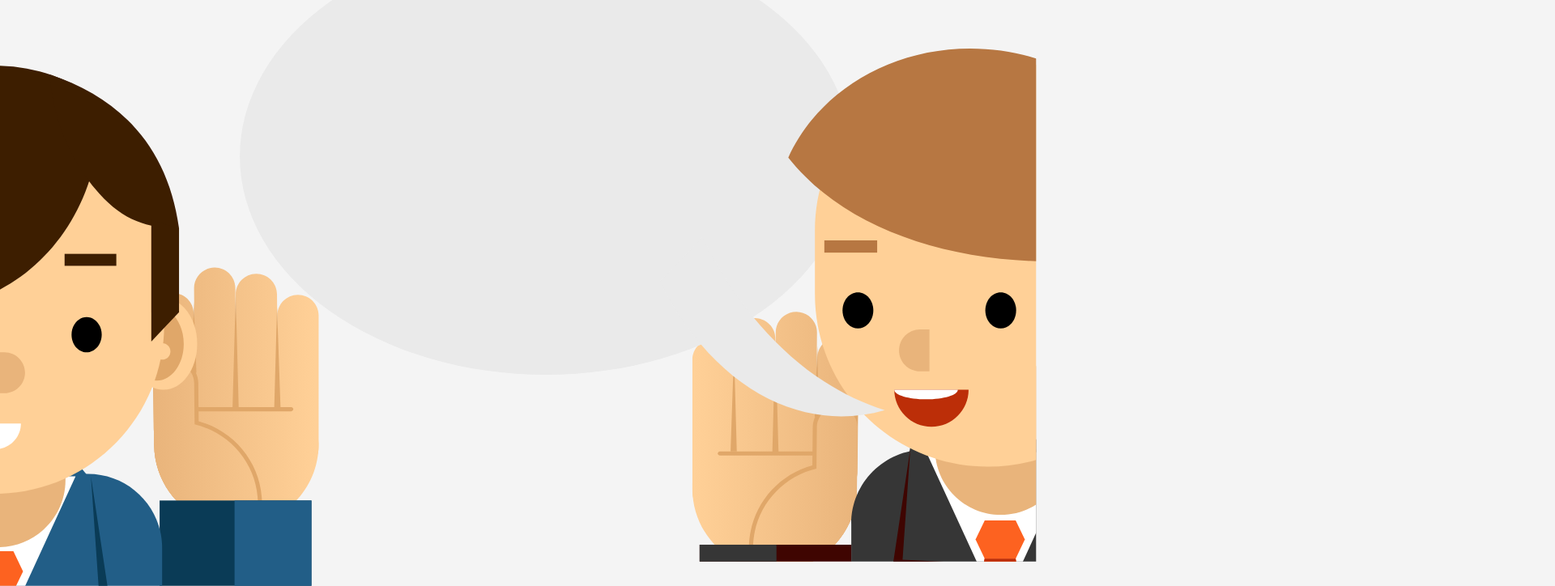
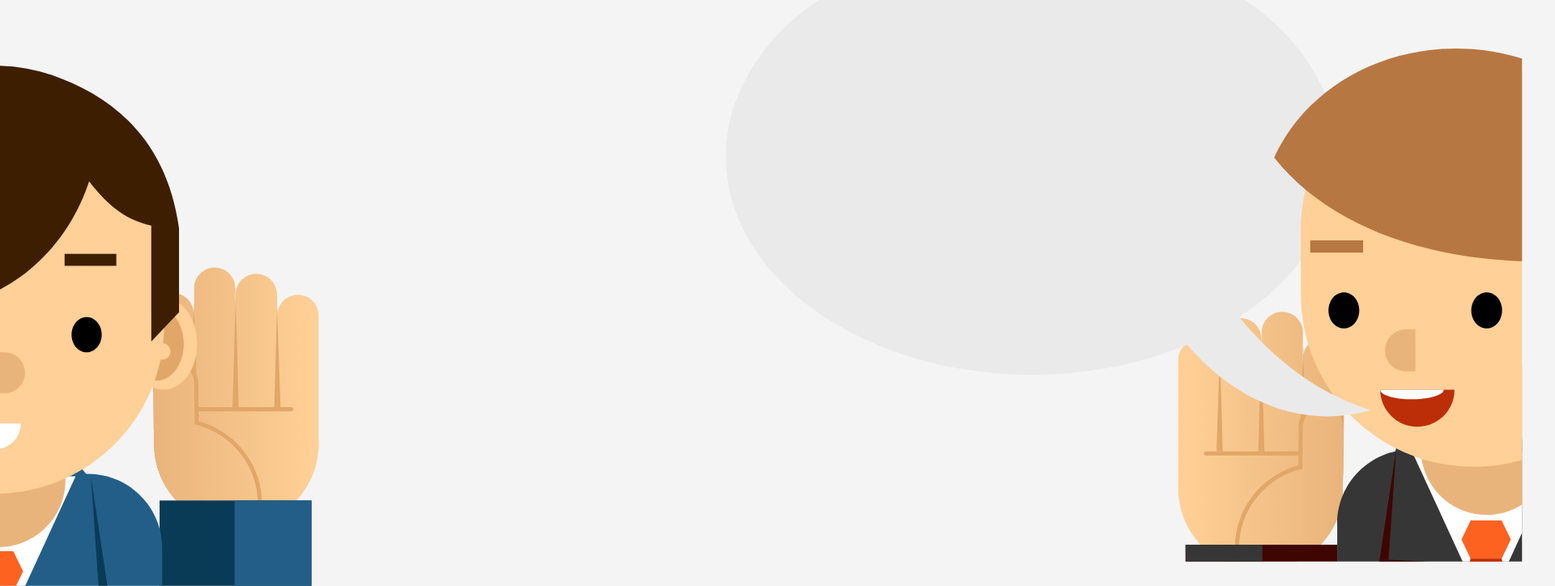
Before and after one commit to nuannim/miau, a plain HTML site: page front/cover.html in a window 1280 px wide. Shown: the part 107-831 px from the top of the page at 81% size, 1920 px wide, since content can reach past the window. Drawn offline with Linux system fonts and the light colour scheme.

Commit message:
update front

```diff
--- a/front/cover.css
+++ b/front/cover.css
@@ -18,3 +18,6 @@ main {
 .left{
     left: -32vh;
 }
+.right{
+    right: -165vh;
+}
```
